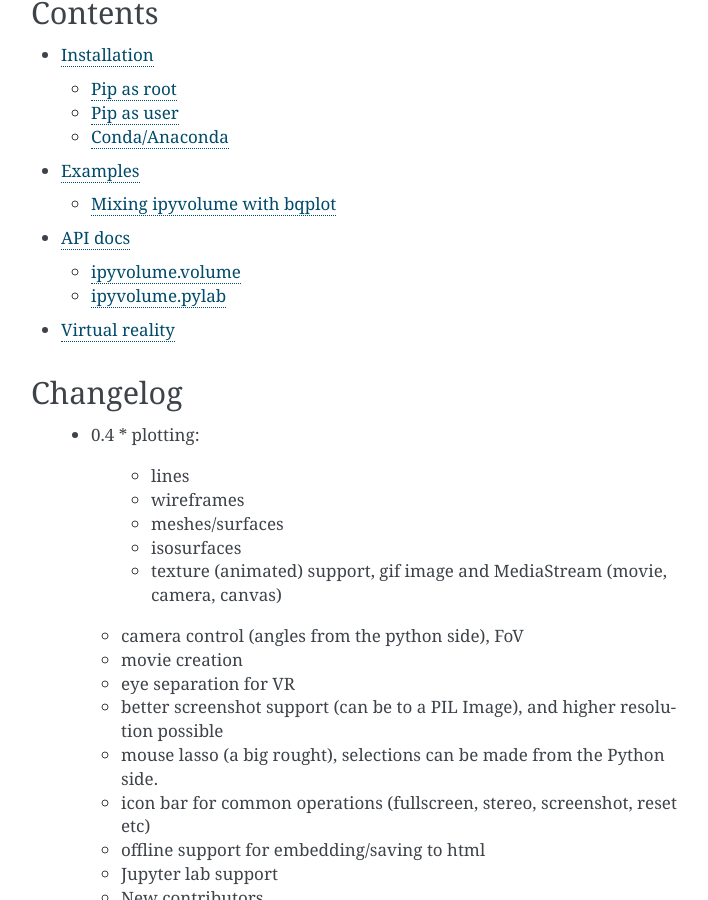
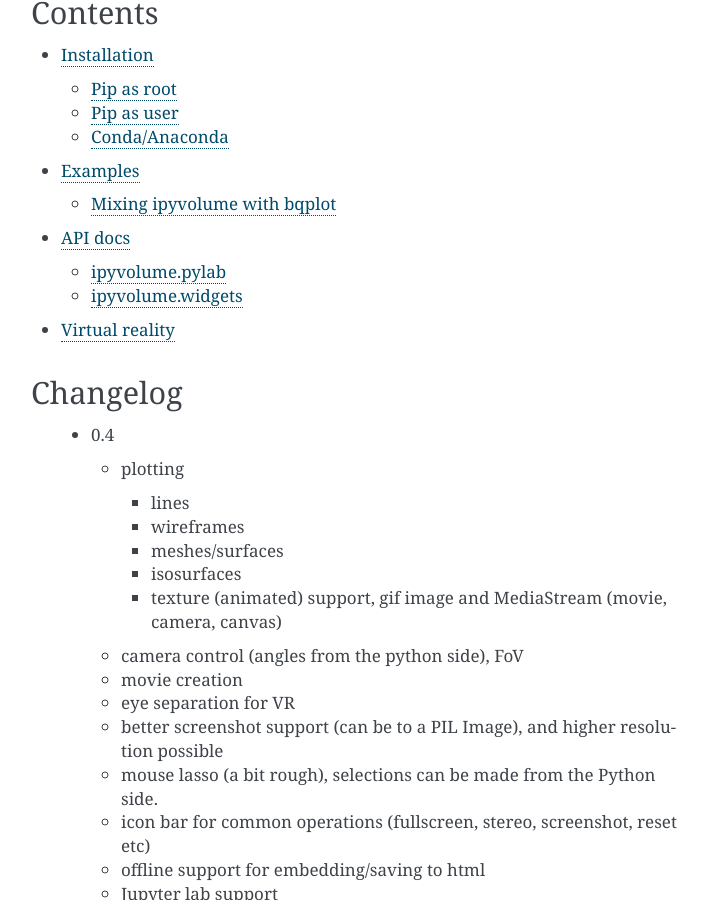
Before and after one commit to widgetti/ipyvolume, a Sphinx documentation site: the page built from docs/source/index.rst, in a window 1280 px wide and 900 px high, scrolled down 2108 px. Shown: the whole window, without its empty margins (389-1097 px from the left). Built offline with Sphinx 7.4.7, drawn with Linux system fonts in a browser that asks for light colours; pages that are not in the unit, such as notebooks, are missing from menus.

Commit message:
docs: improvements and fixes

```diff
--- a/docs/source/index.rst
+++ b/docs/source/index.rst
@@ -143,36 +143,45 @@
 =========
 
  * 0.4
-   * plotting:
-    * lines
-    * wireframes
-    * meshes/surfaces
-    * isosurfaces
-    * texture (animated) support, gif image and MediaStream (movie, camera, canvas)
+
+   * plotting
+
+     * lines
+     * wireframes
+     * meshes/surfaces
+     * isosurfaces
+     * texture (animated) support, gif image and MediaStream (movie, camera, canvas)
+
    * camera control (angles from the python side), FoV
    * movie creation
    * eye separation for VR
    * better screenshot support (can be to a PIL Image), and higher resolution possible
-   * mouse lasso (a big rought), selections can be made from the Python side.
+   * mouse lasso (a bit rough), selections can be made from the Python side.
    * icon bar for common operations (fullscreen, stereo, screenshot, reset etc)
    * offline support for embedding/saving to html
    * Jupyter lab support
    * New contributors
-    * Chris Sewell
-    * Satrajit Ghosh
-    * Sylvain Corlay
-    * stonebig
-    * Matt McCormick
-    * Jean Michel Arbona
+
+     * Chris Sewell
+     * Satrajit Ghosh
+     * Sylvain Corlay
+     * stonebig
+     * Matt McCormick
+     * Jean Michel Arbona
+
  * 0.3
-  * new
-   * axis with labels and ticklabels
-   * styling
-   * animation (credits also to https://github.com/jeammimi)
-   * binary transfers
-   * default camera control is trackball
-  * changed
-   * s and ss are now spelled out, size and size_selected
+
+   * new
+
+     * axis with labels and ticklabels
+     * styling
+     * animation (credits also to https://github.com/jeammimi)
+     * binary transfers
+     * default camera control is trackball
+
+   * changed
+
+     * s and ss are now spelled out, size and size_selected
 
 
 Indices and tables
```
Also changed, not shown: docs/source/api.rst (+10 -7 lines), 1 other file.
